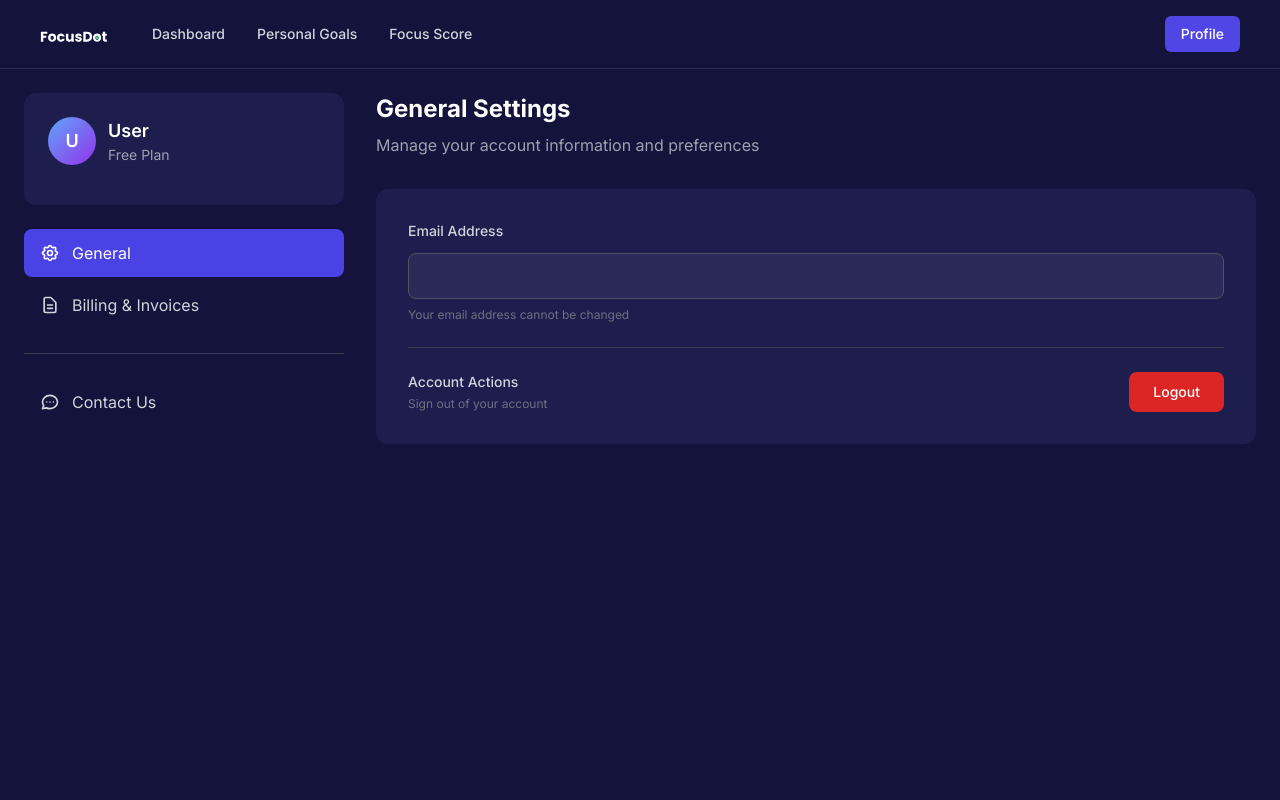
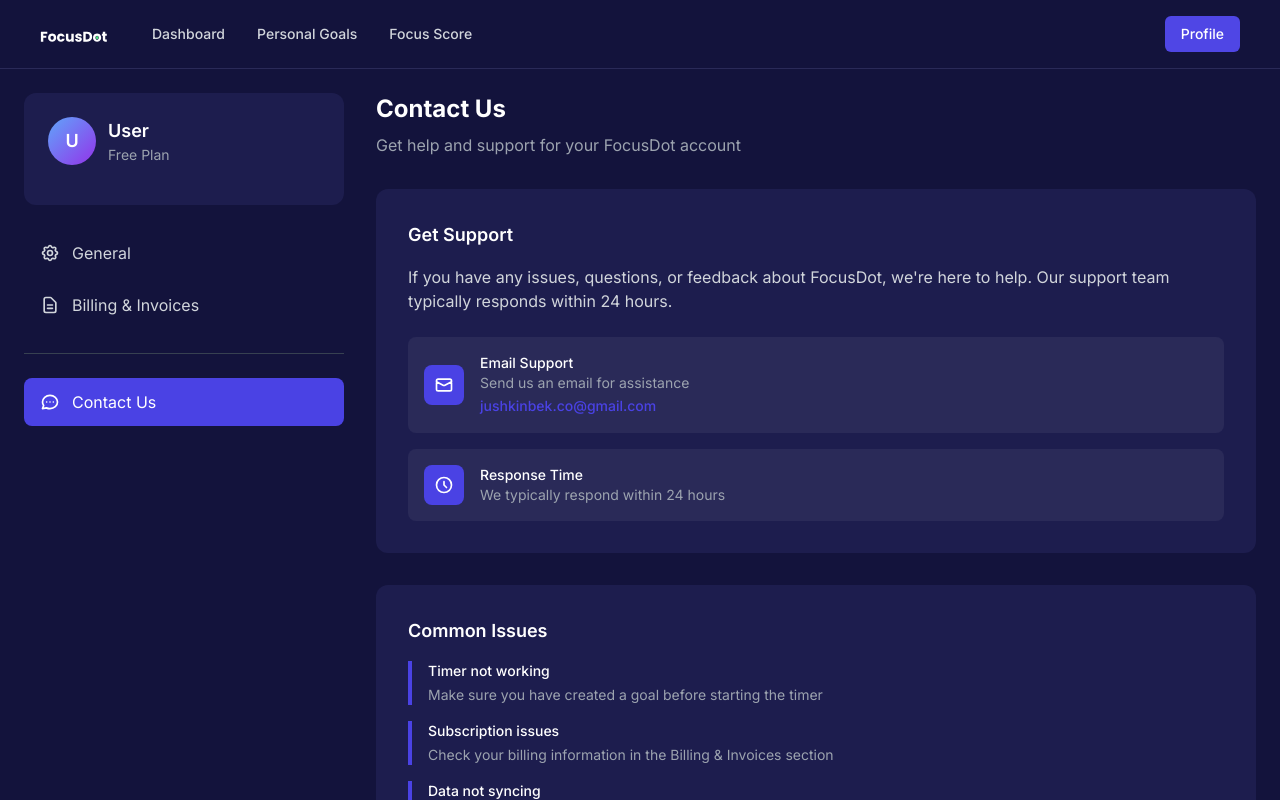
Before and after one commit to jushkinbekrashidovich/focussessions, a Next.js app: page /app/settings in a window 1280 px wide. Both pictures are taken after a click on the button "Contact Us". Shown: the top 800 px of the page. Built offline with nearby package versions, Linux system fonts and the light colour scheme; no server answers; what @paddle/paddle-js would draw is missing.

Commit message:
finished settings page

```diff
--- a/src/app/app/settings/page.tsx
+++ b/src/app/app/settings/page.tsx
@@ -179,7 +179,14 @@ export default function SettingsPage() {
 
             {/* Support Section */}
             <div className="pt-6 border-t border-gray-700">
-              <button className="w-full text-left px-4 py-3 rounded-lg transition-colors flex items-center space-x-3 text-gray-300 hover:bg-[#2a2a58]">
+              <button
+                onClick={() => setActiveTab('contact')}
+                className={`w-full text-left px-4 py-3 rounded-lg transition-colors flex items-center space-x-3 ${
+                  activeTab === 'contact'
+                    ? 'bg-[#4A42E4] text-white'
+                    : 'text-gray-300 hover:bg-[#2a2a58]'
+                }`}
+              >
                 <svg className="w-5 h-5" fill="none" stroke="currentColor" viewBox="0 0 24 24">
                   <path strokeLinecap="round" strokeLinejoin="round" strokeWidth={2} d="M8 12h.01M12 12h.01M16 12h.01M21 12c0 4.418-4.03 8-9 8a9.863 9.863 0 01-4.255-.949L3 20l1.395-3.72C3.512 15.042 3 13.574 3 12c0-4.418 4.03-8 9-8s9 3.582 9 8z" />
                 </svg>
@@ -345,6 +352,99 @@ export default function SettingsPage() {
                 </div>
               </div>
             )}
+
+            {activeTab === 'contact' && (
+              <div className="space-y-8">
+                <div>
+                  <h1 className="text-2xl font-bold text-white mb-2">Contact Us</h1>
+                  <p className="text-gray-400">Get help and support for your FocusDot account</p>
+                </div>
+
+                {/* Contact Information */}
+                <div className="bg-[#1d1d4e] rounded-xl p-8">
+                  <div className="space-y-6">
+                    <div>
+                      <h2 className="text-lg font-semibold text-white mb-4">Get Support</h2>
+                      <p className="text-gray-300 mb-6">
+                        If you have any issues, questions, or feedback about FocusDot, we're here to help.
+                        Our support team typically responds within 24 hours.
+                      </p>
+                    </div>
+
+                    <div className="space-y-4">
+                      <div className="flex items-center space-x-4 p-4 bg-[#2a2a58] rounded-lg">
+                        <div className="w-10 h-10 bg-[#4A42E4] rounded-lg flex items-center justify-center">
+                          <svg className="w-5 h-5 text-white" fill="none" stroke="currentColor" viewBox="0 0 24 24">
+                            <path strokeLinecap="round" strokeLinejoin="round" strokeWidth={2} d="M3 8l7.89 4.26a2 2 0 002.22 0L21 8M5 19h14a2 2 0 002-2V7a2 2 0 00-2-2H5a2 2 0 00-2 2v10a2 2 0 002 2z" />
+                          </svg>
+                        </div>
+                        <div>
+                          <h3 className="text-sm font-medium text-white">Email Support</h3>
+                          <p className="text-sm text-gray-400">Send us an email for assistance</p>
+                          <a
+                            href="mailto:jushkinbek.co@gmail.com"
+                            className="text-[#4A42E4] hover:text-[#3b35c6] font-medium text-sm transition-colors"
+                          >
+                            jushkinbek.co@gmail.com
+                          </a>
+                        </div>
+                      </div>
+
+                      <div className="flex items-center space-x-4 p-4 bg-[#2a2a58] rounded-lg">
+                        <div className="w-10 h-10 bg-[#4A42E4] rounded-lg flex items-center justify-center">
+                          <svg className="w-5 h-5 text-white" fill="none" stroke="currentColor" viewBox="0 0 24 24">
+                            <path strokeLinecap="round" strokeLinejoin="round" strokeWidth={2} d="M12 8v4l3 3m6-3a9 9 0 11-18 0 9 9 0 0118 0z" />
+                          </svg>
+                        </div>
+                        <div>
+                          <h3 className="text-sm font-medium text-white">Response Time</h3>
+                          <p className="text-sm text-gray-400">We typically respond within 24 hours</p>
+                        </div>
+                      </div>
+                    </div>
+                  </div>
+                </div>
+
+                {/* Common Issues */}
+                <div className="bg-[#1d1d4e] rounded-xl p-8">
+                  <h2 className="text-lg font-semibold text-white mb-4">Common Issues</h2>
+                  <div className="space-y-4">
+                    <div className="border-l-4 border-[#4A42E4] pl-4">
+                      <h3 className="text-sm font-medium text-white mb-1">Timer not working</h3>
+                      <p className="text-sm text-gray-400">Make sure you have created a goal before starting the timer</p>
+                    </div>
+                    <div className="border-l-4 border-[#4A42E4] pl-4">
+                      <h3 className="text-sm font-medium text-white mb-1">Subscription issues</h3>
+                      <p className="text-sm text-gray-400">Check your billing information in the Billing & Invoices section</p>
+                    </div>
+                    <div className="border-l-4 border-[#4A42E4] pl-4">
+                      <h3 className="text-sm font-medium text-white mb-1">Data not syncing</h3>
+                      <p className="text-sm text-gray-400">Try refreshing the page or logging out and back in</p>
+                    </div>
+                  </div>
+                </div>
+
+                {/* Feedback Section */}
+                <div className="bg-[#1d1d4e] rounded-xl p-8">
+                  <h2 className="text-lg font-semibold text-white mb-4">Send Feedback</h2>
+                  <p className="text-gray-300 mb-6">
+                    We value your feedback! Whether you have suggestions for new features,
+                    found a bug, or just want to share your experience, we'd love to hear from you.
+                  </p>
+                  <div className="flex items-center space-x-4">
+                    <a
+                      href="mailto:jushkinbek.co@gmail.com?subject=FocusDot Feedback"
+                      className="px-6 py-3 bg-[#4A42E4] hover:bg-[#3b35c6] active:bg-[#2d1b69] text-white rounded-lg transition-colors text-sm font-medium flex items-center"
+                    >
+                      Send Feedback
+                      <svg className="w-4 h-4 ml-2" fill="none" stroke="currentColor" viewBox="0 0 24 24">
+                        <path strokeLinecap="round" strokeLinejoin="round" strokeWidth={2} d="M10 6H6a2 2 0 00-2 2v10a2 2 0 002 2h10a2 2 0 002-2v-4M14 4h6m0 0v6m0-6L10 14" />
+                      </svg>
+                    </a>
+                  </div>
+                </div>
+              </div>
+            )}
           </div>
         </div>
       </div>
--- a/src/lib/paddleCustomerPortal.ts
+++ b/src/lib/paddleCustomerPortal.ts
@@ -17,17 +17,13 @@ export interface CustomerPortalOptions {
  */
 export async function openCustomerPortal(options: CustomerPortalOptions = {}) {
   try {
-    console.log('🔍 Debug: Opening Customer Portal with options:', options)
-
-            // Use static customer portal link from environment variables
-            const portalUrl = process.env.NEXT_PUBLIC_PADDLE_CUSTOMER_PORTAL_URL || 'https://customer-portal.paddle.com/cpl_01k324ctze3tse1vv5gbv4xjc3'
+    // Use static customer portal link from environment variables
+    const portalUrl = process.env.NEXT_PUBLIC_PADDLE_CUSTOMER_PORTAL_URL || 'https://customer-portal.paddle.com/cpl_01k324ctze3tse1vv5gbv4xjc3'
 
     if (!portalUrl) {
       console.error('❌ Customer portal URL not configured')
       throw new Error('Customer portal URL not configured. Please set NEXT_PUBLIC_PADDLE_CUSTOMER_PORTAL_URL environment variable.')
     }
-
-    console.log('✅ Opening Customer Portal:', portalUrl)
 
     // Open customer portal in new tab
     window.open(portalUrl, '_blank')
@@ -45,8 +41,6 @@ export async function openCustomerPortal(options: CustomerPortalOptions = {}) {
  */
 export async function getCustomerInfo(customerEmail: string) {
   try {
-    console.log('🔍 Debug: Getting customer info for:', customerEmail)
-
     // Note: This would typically require a backend API call to Paddle's API
     // since customer data retrieval requires server-side authentication
     // For now, we'll return a placeholder
@@ -66,8 +60,6 @@ export async function getCustomerInfo(customerEmail: string) {
  */
 export async function cancelSubscription(subscriptionId: string) {
   try {
-    console.log('🔍 Debug: Canceling subscription:', subscriptionId)
-
     if (!subscriptionId) {
       throw new Error('Subscription ID is required')
     }
@@ -87,7 +79,6 @@ export async function cancelSubscription(subscriptionId: string) {
     }
 
     const result = await response.json()
-    console.log('✅ Subscription canceled successfully:', result)
 
     return result
   } catch (error) {
```
Also changed, not shown: 1 other file (tests, documents, lock files or other folders).
